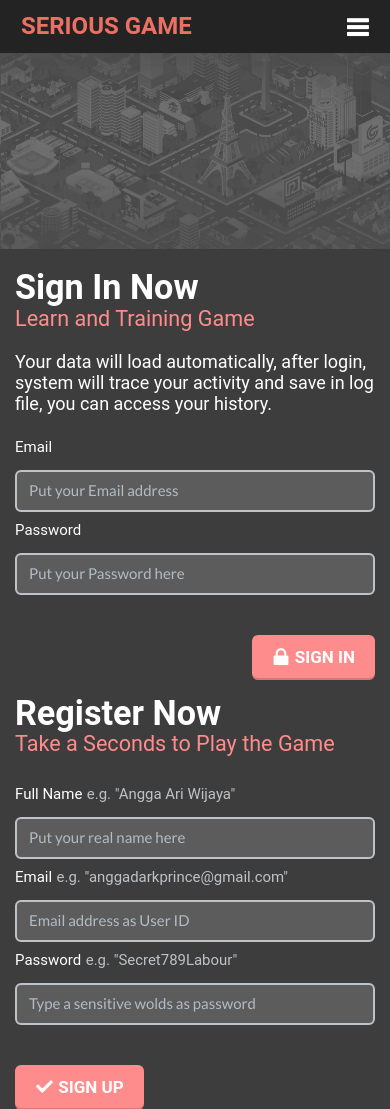
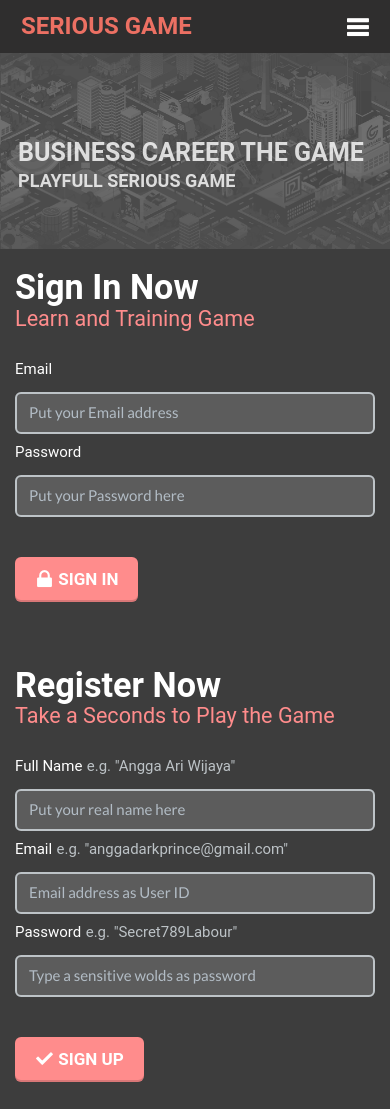
Before and after one commit to anggadarkprince/web-businesscareer, a PHP site: page /businesscareer/ in a window 390 px wide. Shown: the top 1109 px of the page. Run offline with PHP 8.4, Linux system fonts and the light colour scheme.

Commit message:
change article font size, add mobile cover title and some layout adjustment

```diff
--- a/assets/css/public.css
+++ b/assets/css/public.css
@@ -17,7 +17,7 @@ hr{
 
 /* HEADER STYLE */
 .navbar-inverse {
-    background-color: #242323;
+    background-color: #2f2e2e;
 }
 .navbar-nav{
     padding-bottom: 15px;
@@ -46,8 +46,27 @@ hr{
 .top-header-mobile{
     margin-bottom: 20px;
 }
-.mobile-cover{
+.mobile-cover-wrapper{
+    display: block;
+    position: relative;
+}
+.mobile-cover-wrapper .mobile-cover{
     margin-top: 30px;
+}
+.mobile-cover-wrapper .label{
+    position: absolute;
+    bottom: 15%;
+    text-align: left;
+    margin-left: 10px;
+    color: rgba(255, 255, 255, 0.8);
+}
+.mobile-cover-wrapper .label h3{
+    font-size: 25px;
+    margin: 0;
+    width: 100%;
+}
+.mobile-cover-wrapper .label p{
+    font-size: 18px;
 }
 .top-header{
     background: url("../images/layout/header-bar.png") no-repeat center top;
@@ -297,8 +316,9 @@ hr{
 }
 .main-article article,
 .main-article p{
-    font-size: 0.9em;
+    font-size: 0.85em;
     margin-bottom: 3px;
+    color: #eaeaea;
 }
 .main-article .well{
     color: #202020;
@@ -567,7 +587,10 @@ label.error{
         right: 10%;
     }
     .menu-login{
-        margin-bottom: 100px;
+        margin-bottom: 150px;
+    }
+    .btn-sign-in{
+        float: left !important;
     }
     .menu-play{
         display: none;
@@ -593,6 +616,12 @@ label.error{
     .discovery img{
         margin-right: auto;
         margin-left: auto;
+    }
+    .menu-icon{
+        margin-top: 30px;
+    }
+    .menu-icon img{
+        margin: auto;
     }
     footer .footer-top{
         padding-bottom: 10px;
@@ -635,7 +664,10 @@ label.error{
         float: right;
     }
     .menu-login{
-        margin-bottom: 100px;
+        margin-bottom: 150px;
+    }
+    .btn-sign-in{
+        float: left !important;
     }
     .discovery{
         text-align: center;
@@ -644,6 +676,9 @@ label.error{
         display: block;
         margin-left: auto;
         margin-right: auto;
+    }
+    .content{
+        margin-top: 30px;
     }
     footer{
         text-align: center;
--- a/views/frontend/elements/header.php
+++ b/views/frontend/elements/header.php
@@ -57,5 +57,11 @@ if(isset($page))
             </ul>
         </div><!-- /.navbar-collapse -->
     </nav>
-    <img src="<?=$this->framework->url->get_base_url()?>/assets/images/layout/cover1.png" class="img-responsive center-block visible-xs mobile-cover">
+    <div class="mobile-cover-wrapper">
+        <img src="<?=$this->framework->url->get_base_url()?>/assets/images/layout/cover1.png" class="img-responsive center-block visible-xs mobile-cover">
+        <div class="label">
+            <h3>BUSINESS CAREER THE GAME</h3>
+            <p>PLAYFULL SERIOUS GAME</p>
+        </div>
+    </div>
 </header>
--- a/views/frontend/elements/index_home.php
+++ b/views/frontend/elements/index_home.php
@@ -31,7 +31,7 @@
         <div class="col-md-4 menu-login">
             <h1>Sign In Now</h1>
             <h3>Learn and Training Game</h3>
-            <p>Your data will load automatically, after login, system will trace your activity and save in log file, you can access your history.</p>
+            <p class="hidden-xs">Your data will load automatically, after login, system will trace your activity and save in log file, you can access your history.</p>
 
             <?php
             if(isset($_SESSION['operation']))
@@ -61,7 +61,7 @@
                     <label class="control-label">Password</label>
                     <input class="form-control" type="password" name="log-password" id="password" placeholder="Put your Password here" required>
                 </div>
-                <button type="submit" class="btn btn-embossed btn-lg btn-danger pull-right"><span class="fui-lock"></span> SIGN IN</button>
+                <button type="submit" class="btn btn-embossed btn-lg btn-danger pull-right btn-sign-in"><span class="fui-lock"></span> SIGN IN</button>
             </form>
         </div>
 
--- a/views/frontend/pages/contact.php
+++ b/views/frontend/pages/contact.php
@@ -24,10 +24,10 @@
                     <label class="control-label">Message</label>
                     <textarea class="form-control" name="message" id="message" placeholder="Some critic and suggest" rows="4" required></textarea>
                 </div>
-                <button type="submit" class="btn btn-embossed btn-lg btn-danger pull-right" id="feedbackSubmit"><span class="fui-chat"></span> SUBMIT</button>
+                <button type="submit" class="btn btn-embossed btn-lg btn-danger" id="feedbackSubmit"><span class="fui-chat"></span> SUBMIT</button>
             </form>
         </div>
-        <div class="col-md-6 menu-icon">
+        <div class="col-md-6 menu-icon hidden-xs">
             <img src="<?=$this->framework->url->get_base_url()?>/assets/images/layout/contact-icon.png" class="img-responsive">
         </div>
     </div>
```
